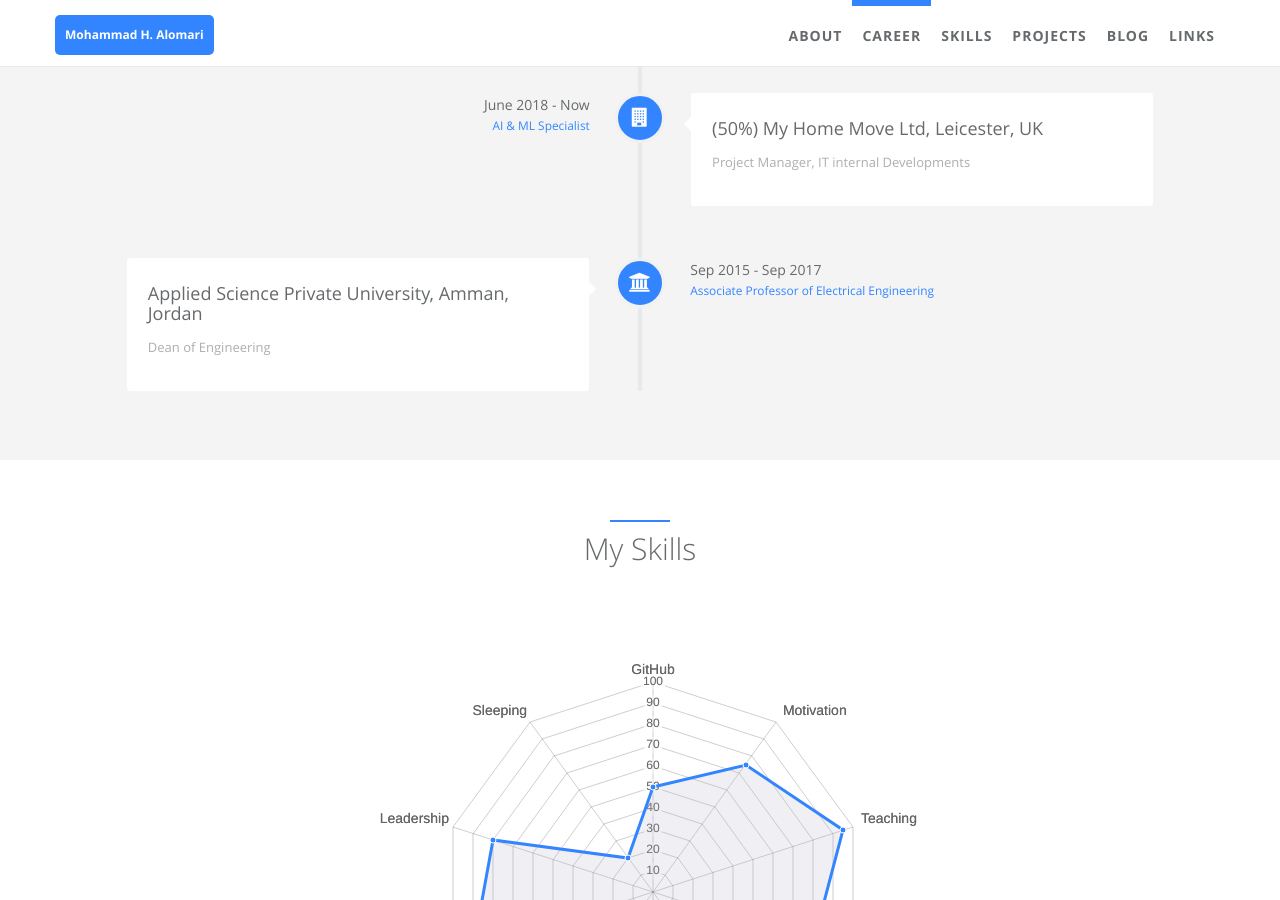
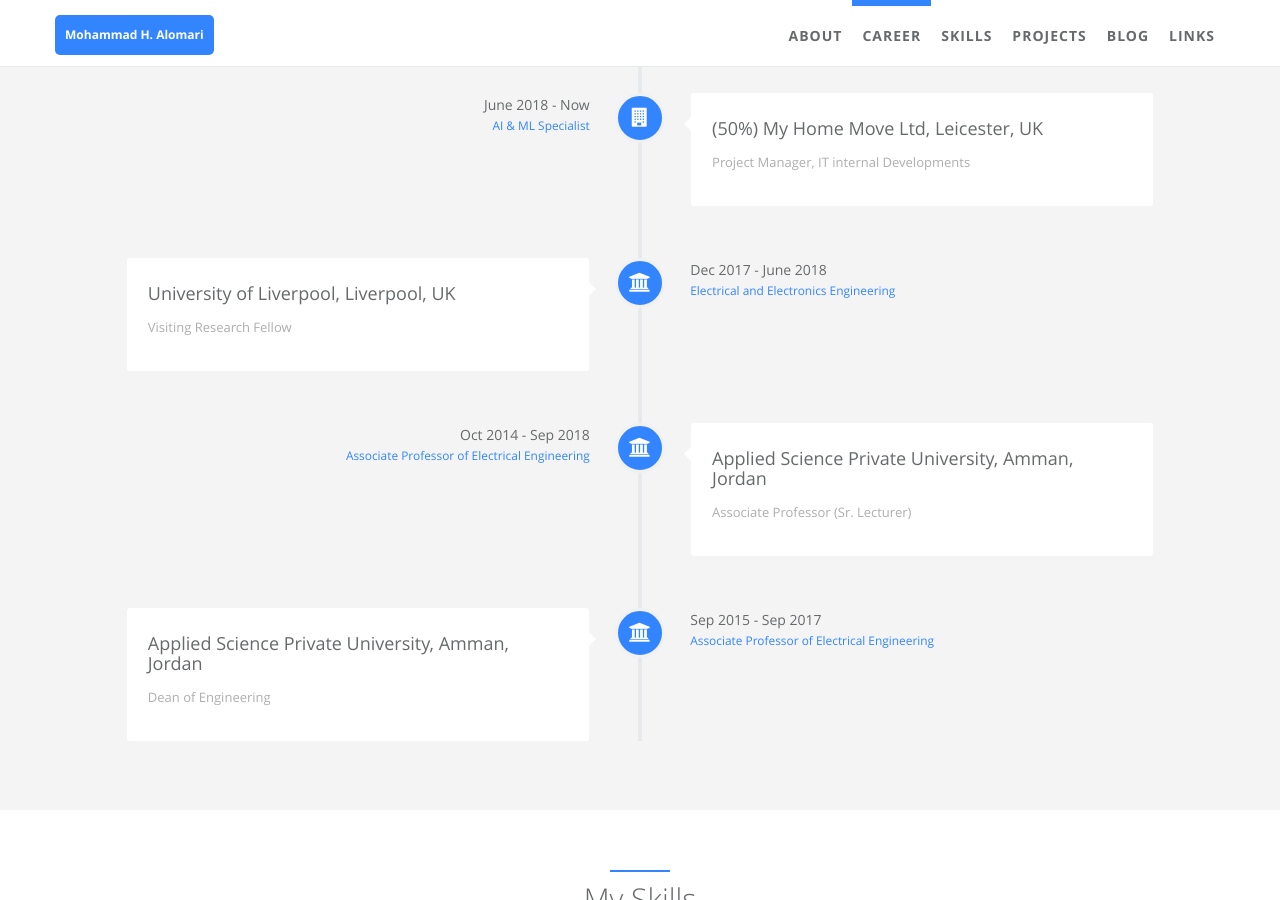
Before and after one commit to mhalomari/mhalomari2.github.io, a Jekyll site: the page built from index.html, in a window 1280 px wide and 900 px high, scrolled down 1204 px. Built offline with Jekyll 4.4.1, drawn with Linux system fonts in a browser that asks for light colours.

Commit message:
updated careers

```diff
--- a/_data/index/careers.yml
+++ b/_data/index/careers.yml
@@ -29,6 +29,37 @@
   icon: fa-building
 
 - name:
+    detail: University of Liverpool, Liverpool, UK
+    i18n: company_a
+  desc:
+    detail: Visiting Research Fellow
+    i18n: company_a_desc
+  date:
+    detail: Dec 2017 - June 2018
+    i18n: company_a_date
+  job:
+    detail: Electrical and Electronics Engineering
+    i18n: company_a_job
+  icon: fa-university
+
+# test
+- name:
+    detail: Applied Science Private University, Amman, Jordan
+    i18n: company_b
+  desc:
+    detail: Associate Professor (Sr. Lecturer)
+    i18n: company_b_desc
+  date:
+    detail: Oct 2014 - Sep 2018
+    i18n: company_b_date
+  job:
+    detail: Associate Professor of Electrical Engineering
+    i18n: company_b_job
+  icon: fa-university
+
+  #
+
+- name:
     detail: Applied Science Private University, Amman, Jordan
     i18n: company_b
   desc:
```
